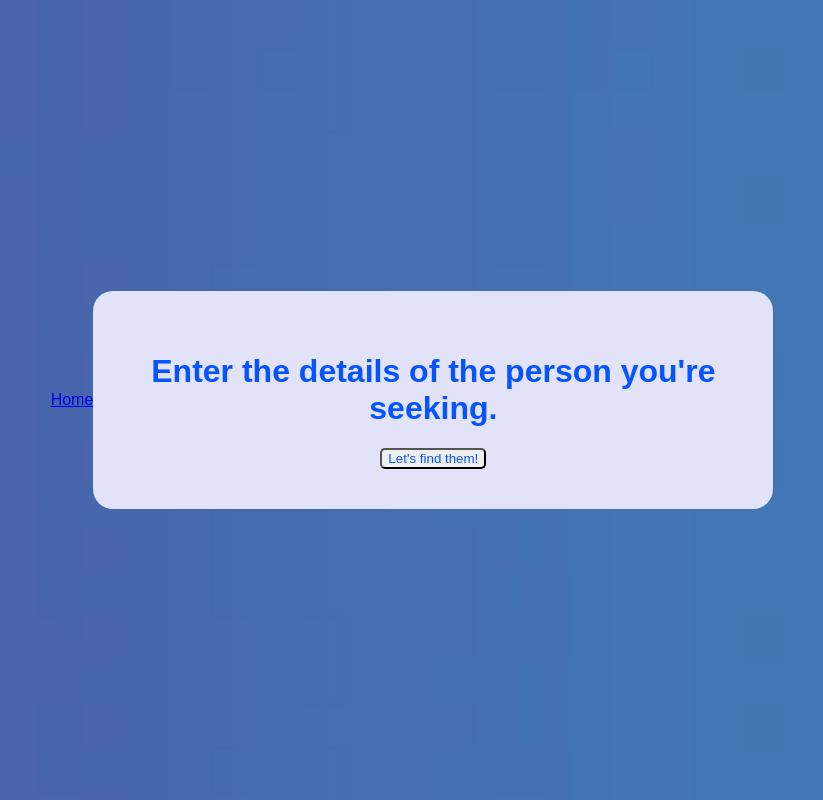
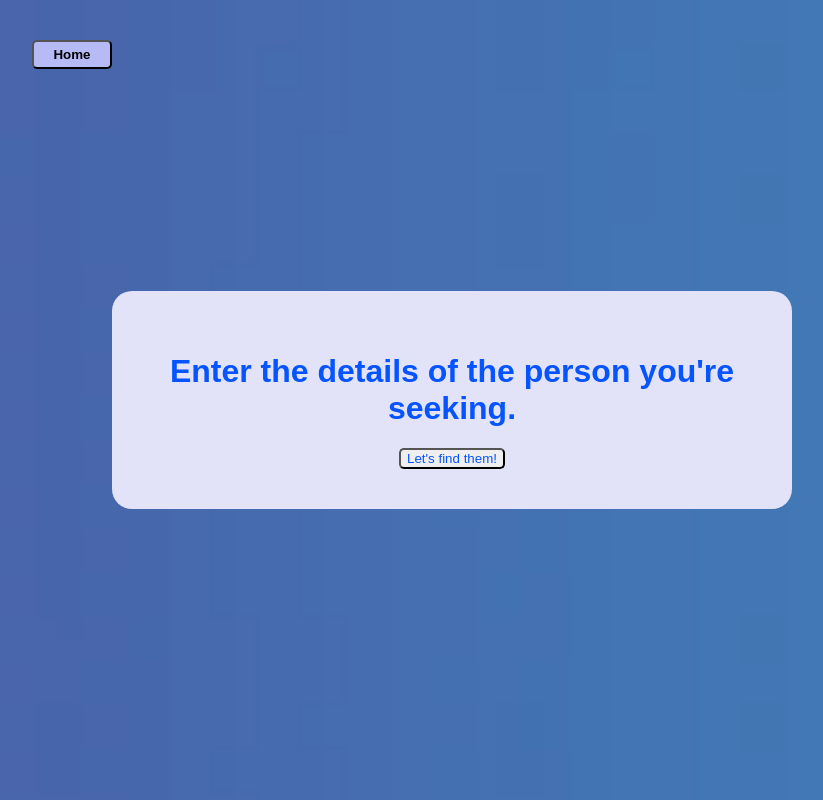
Before and after one commit to Snevj/taken-or-not, a plain HTML site: page code/index.html in a window 1280 px wide. Shown: the whole page, without its empty margins (228-1051 px from the left). Drawn offline with Linux system fonts and the light colour scheme.

Commit message:
Styling the home button

```diff
--- a/code/index.css
+++ b/code/index.css
@@ -23,5 +23,13 @@ button {
     border-radius: 5px;
 }
 .home {
-
+    margin-bottom: auto;
+    margin-top: 40px;
 }
+#home-button {
+    padding: 5px;
+    font-weight: bold;
+    color: black;
+    background-color: rgb(182, 186, 245);
+    width: 80px;
+}
--- a/code/index.html
+++ b/code/index.html
@@ -8,11 +8,11 @@
 </head>
 <body>
     <div class="home">
-        <a href="home.html">Home</a>
+        <a href="home.html"><button id="home-button">Home</button></a>
     </div>
     <div class="intro">
         <h1>Enter the details of the person you're seeking.</h1>
-        <a href="Feedme.html"><button type="button">Let's find them!</button></a>
+        <a href="Feedme.html"><button id="feedme-button" type="button">Let's find them!</button></a>
 
     </div>
 
```
